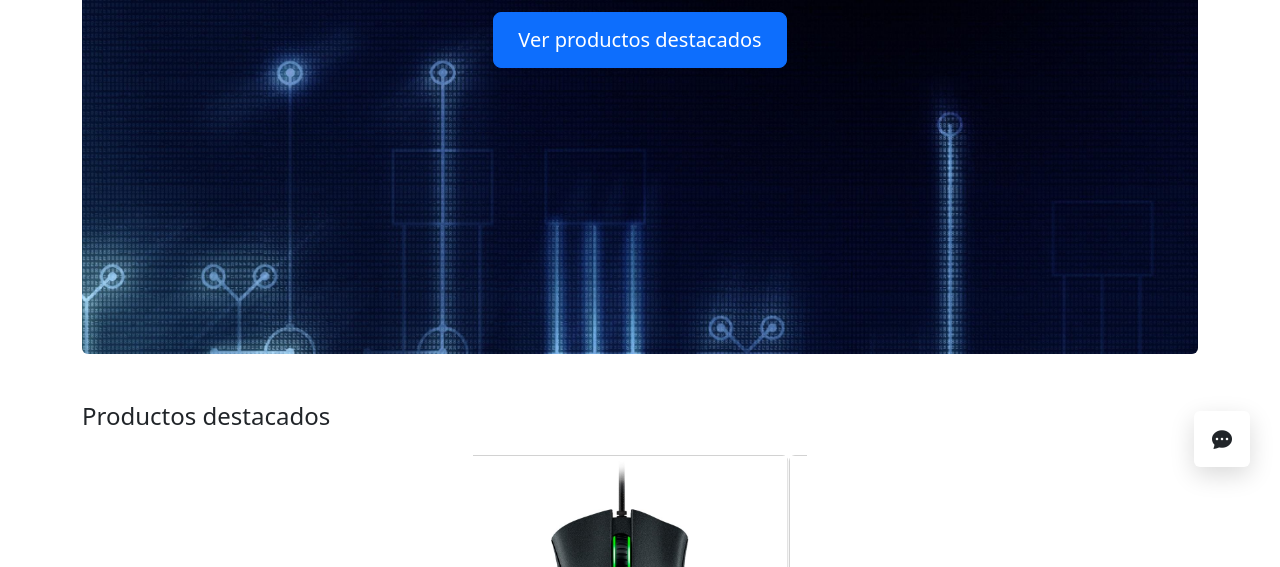
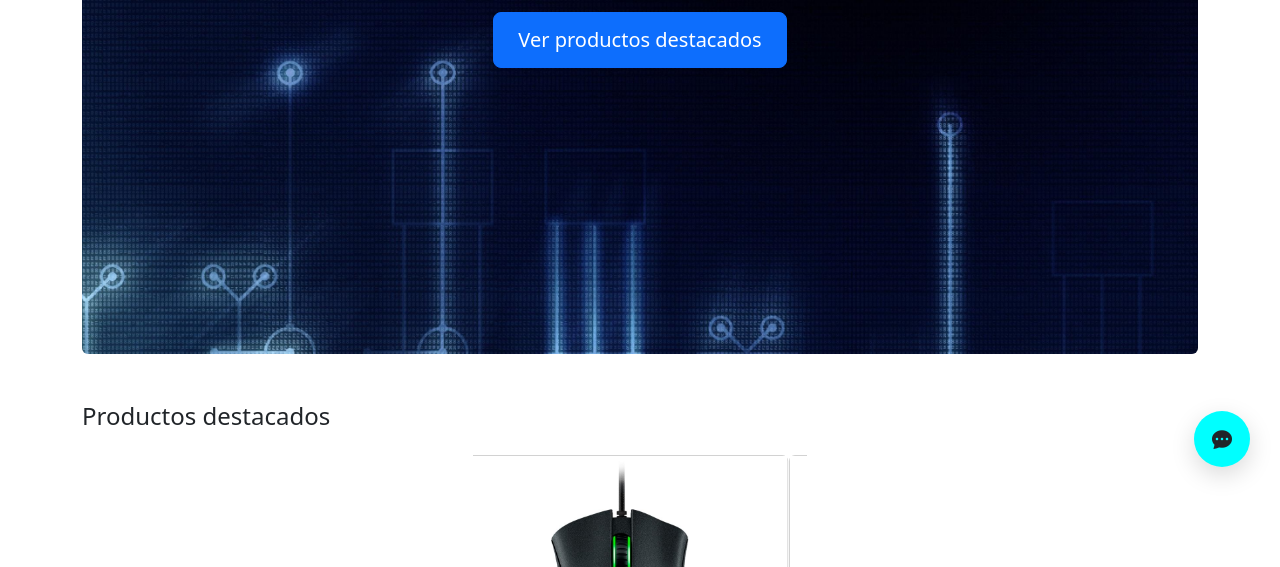
Before and after one commit to miguelvegaramirez/miguelvegaramirez.github.io, a plain HTML site: page index.html in a window 1280 px wide. Shown: the part 233-800 px from the top of the page. Drawn offline with nearby package versions, Linux system fonts and the light colour scheme.

Commit message:
Update stylesheet.css

```diff
--- a/css/stylesheet.css
+++ b/css/stylesheet.css
@@ -113,12 +113,12 @@ main section.text-center a.btn {
   z-index: 1080;
   width: 56px;
   height: 56px;
-  border-radius: 999px;
+  border-radius: 999px !important;
   display: flex;
   align-items: center;
   justify-content: center;
-  box-shadow: 0 8px 24px rgba(0, 0, 0, 0.15);
-  background-color: aqua;
+  box-shadow: 0 8px 24px rgba(0, 0, 0, 0.15)!important;
+  background-color: aqua !important;
 }
 
 .offcanvas.chatbot-canvas{ width: 450px;}
```
